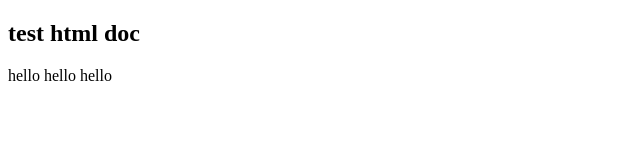
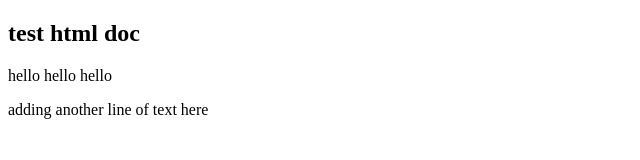
Before and after one commit to ThomWilliams/GitHub-demo, a plain HTML site: page index.html in a window 1280 px wide. Shown: the whole page, without its empty margins (0-640 px from the left). Drawn offline with Linux system fonts and the light colour scheme.

Commit message:
Adding another lineof text

```diff
--- a/index.html
+++ b/index.html
@@ -8,5 +8,6 @@
 <body>
     <h2>test html doc</h2>
     <p>hello hello hello</p>
+    <p>adding another line of text here</p>
 </body>
 </html>
```
